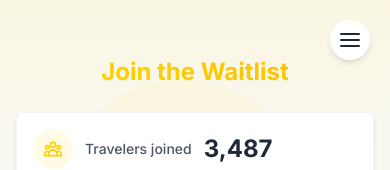
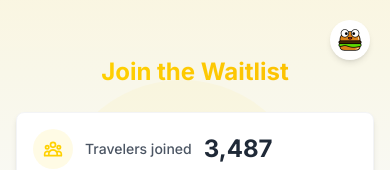
Before and after one commit to andyckt/version6, a Next.js app: page /account in a window 390 px wide. Shown: the top 170 px of the page. Built offline with nearby package versions, Linux system fonts and the light colour scheme.

Commit message:
Make small change on waitlist page to have hamburger gif icon

```diff
--- a/src/app/account/page.tsx
+++ b/src/app/account/page.tsx
@@ -173,15 +173,22 @@ export default function Account() {
 
       {/* Hamburger menu button - fixed position on both mobile and desktop */}
       <motion.button
-        className="fixed top-5 right-5 z-50 bg-white p-2 rounded-full shadow-md"
+        className="fixed top-5 right-5 z-50 bg-white p-2 rounded-full shadow-md overflow-hidden"
         whileHover={{ scale: 1.1 }}
         whileTap={{ scale: 0.9 }}
         onClick={() => setShowInviteMenu(!showInviteMenu)}
       >
-        {showInviteMenu ?
-          <FiX className="w-6 h-6 text-gray-800" /> :
-          <FiMenu className="w-6 h-6 text-gray-800" />
-        }
+        {showInviteMenu ? (
+          <FiX className="w-6 h-6 text-gray-800" />
+        ) : (
+          <div className="w-6 h-6 flex items-center justify-center">
+            <img
+              src="/icons/gif-food.gif"
+              alt="Menu"
+              className="w-full h-full object-cover"
+            />
+          </div>
+        )}
       </motion.button>
 
       {/* Mobile fullscreen sidebar - only shown on mobile */}
```
